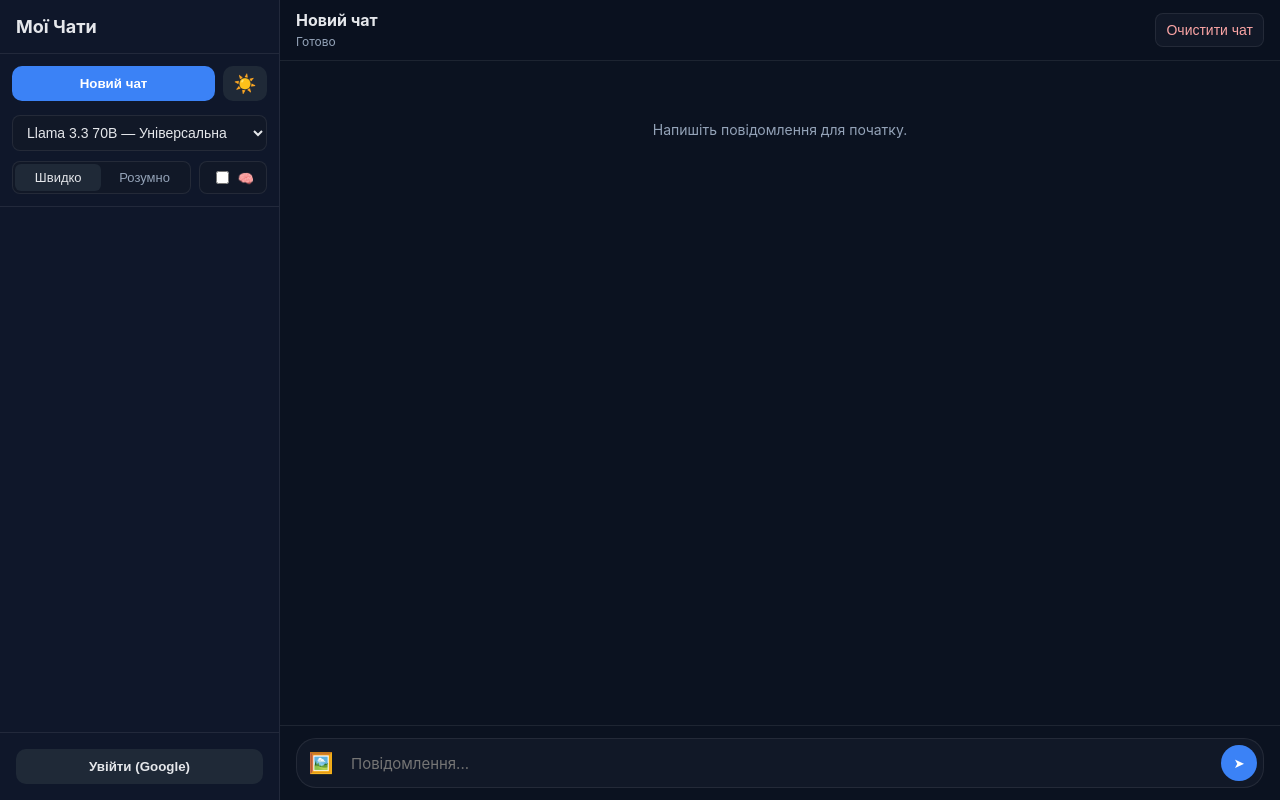
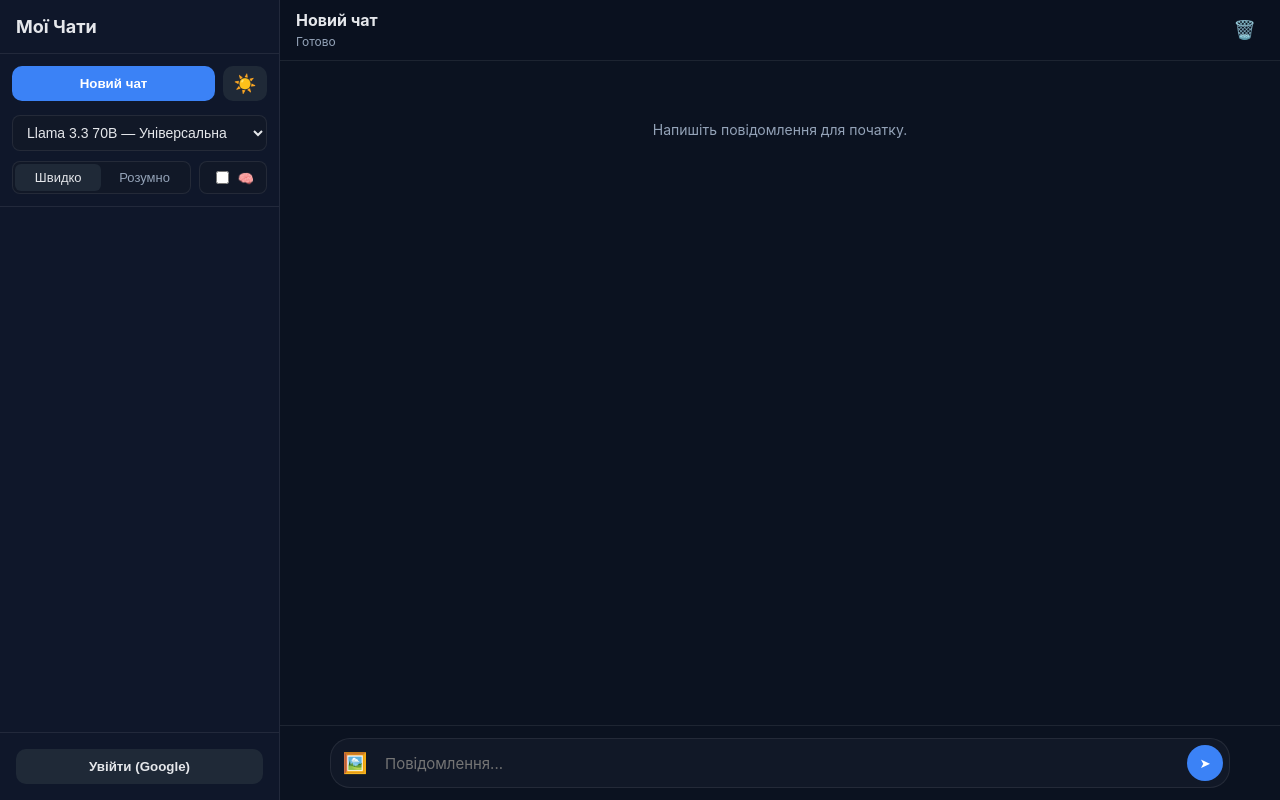
Before and after one commit to XOTT69/AI, a website: page index.html in a window 1280 px wide. Drawn offline with nearby package versions, Linux system fonts and the light colour scheme.

Commit message:
Update index.html

```diff
--- a/index.html
+++ b/index.html
@@ -3,16 +3,15 @@
 <head>
   <meta charset="UTF-8">
   <meta name="viewport" content="width=device-width, initial-scale=1.0, maximum-scale=1.0, user-scalable=no, viewport-fit=cover">
-  <title>AI Chat Mobile</title>
+  <title>AI Chat</title>
 
   <script src="https://cdn.jsdelivr.net/npm/@supabase/supabase-js@2"></script>
   <script src="https://cdn.jsdelivr.net/npm/marked/marked.min.js"></script>
   <script src="https://cdnjs.cloudflare.com/ajax/libs/dompurify/3.0.6/purify.min.js"></script>
-  <!-- Залишаємо темну тему для блоків з кодом, це завжди виглядає стильно -->
   <link rel="stylesheet" href="https://cdnjs.cloudflare.com/ajax/libs/highlight.js/11.8.0/styles/github-dark.min.css">
 
   <style>
-    /* ТЕМНА ТЕМА (За замовчуванням) */
+    /* ТЕМНА ТЕМА */
     :root {
       --bg: #0b1220;
       --panel: #111827;
@@ -54,7 +53,7 @@
       font-family: -apple-system, BlinkMacSystemFont, "Segoe UI", Roboto, Helvetica, Arial, sans-serif;
       height: 100dvh;
       overflow: hidden;
-      transition: background 0.3s, color 0.3s; /* Плавний перехід теми */
+      transition: background 0.3s, color 0.3s;
     }
 
     .app-container {
@@ -85,7 +84,7 @@
       align-items: center;
     }
 
-    /* НАЛАШТУВАННЯ У МЕНЮ */
+    /* НАЛАШТУВАННЯ У МЕНЮ (ПК і ТЕЛЕФОН) */
     .sidebar-settings {
       padding: 12px;
       display: flex;
@@ -212,8 +211,16 @@
       background: var(--topbar);
       backdrop-filter: blur(10px);
       border-bottom: 1px solid var(--border);
-      display: flex; align-items: center; gap: 12px; z-index: 10; flex-shrink: 0;
+      display: flex; align-items: center; justify-content: space-between; z-index: 10; flex-shrink: 0;
       transition: background 0.3s;
+    }
+
+    .topbar-left {
+      display: flex;
+      align-items: center;
+      gap: 12px;
+      flex: 1;
+      min-width: 0;
     }
 
     .hamburger-btn {
@@ -224,6 +231,20 @@
     .chat-header-info { flex: 1; min-width: 0; }
     .chat-header-info h3 { margin: 0; font-size: 16px; white-space: nowrap; overflow: hidden; text-overflow: ellipsis; }
     .status-indicator { font-size: 12px; color: var(--muted); }
+
+    .clear-chat-icon {
+      background: transparent;
+      border: none;
+      color: var(--danger-text);
+      font-size: 18px;
+      cursor: pointer;
+      padding: 8px;
+      border-radius: 8px;
+    }
+
+    .clear-chat-icon:hover {
+      background: var(--danger-bg);
+    }
 
     /* ЧАТ (ПОВІДОМЛЕННЯ) */
     .chat-container {
@@ -267,6 +288,7 @@
     .input-form {
       display: flex; align-items: flex-end; gap: 8px; background: var(--panel);
       border: 1px solid var(--border); border-radius: 20px; padding: 6px;
+      max-width: 900px; margin: 0 auto;
     }
 
     .btn-icon {
@@ -292,9 +314,7 @@
     }
     .btn.primary { background: var(--accent); color: white; }
 
-    /* Змінні для червоного тексту */
     .text-danger { color: var(--danger-text) !important; }
-
     .hidden { display: none !important; }
 
     .mobile-overlay {
@@ -328,7 +348,7 @@
         <button type="button" class="btn-icon" id="closeSidebarBtn" style="display: none;">✕</button>
       </div>
 
-      <!-- НАЛАШТУВАННЯ + ПЕРЕМИКАЧ ТЕМИ -->
+      <!-- НАЛАШТУВАННЯ + ПЕРЕМИКАЧ ТЕМИ (ЄДИНІ ДЛЯ ПК І ТЕЛЕФОНУ) -->
       <div class="sidebar-settings">
         <div style="display: flex; gap: 8px; margin-bottom: 4px;">
           <button type="button" class="btn primary" id="newChatBtn" style="margin: 0; flex: 1;">Новий чат</button>
@@ -347,7 +367,7 @@
             <button type="button" class="mode-btn active" id="fastModeBtn">Швидко</button>
             <button type="button" class="mode-btn" id="smartModeBtn">Розумно</button>
           </div>
-          <label class="checkbox-label">
+          <label class="checkbox-label" title="Глибоке мислення">
             <input type="checkbox" id="thinking"> 🧠
           </label>
         </div>
@@ -377,14 +397,16 @@
     <!-- MAIN CHAT AREA -->
     <main class="main-content">
       <header class="topbar">
-        <button type="button" class="hamburger-btn" id="hamburgerBtn">☰</button>
-
-        <div class="chat-header-info">
-          <h3 id="chatTitle">Новий чат</h3>
-          <span class="status-indicator" id="statusText">Готово</span>
+        <div class="topbar-left">
+          <button type="button" class="hamburger-btn" id="hamburgerBtn">☰</button>
+          <div class="chat-header-info">
+            <h3 id="chatTitle">Новий чат</h3>
+            <span class="status-indicator" id="statusText">Готово</span>
+          </div>
         </div>
 
-        <button type="button" class="control-btn text-danger" id="clearBtn" style="width: auto;">Очистити чат</button>
+        <!-- Кнопка очищення чату (Іконка кошика) -->
+        <button type="button" class="clear-chat-icon" id="clearBtn" title="Очистити чат">🗑️</button>
       </header>
 
       <div class="chat-container" id="chat">
```
